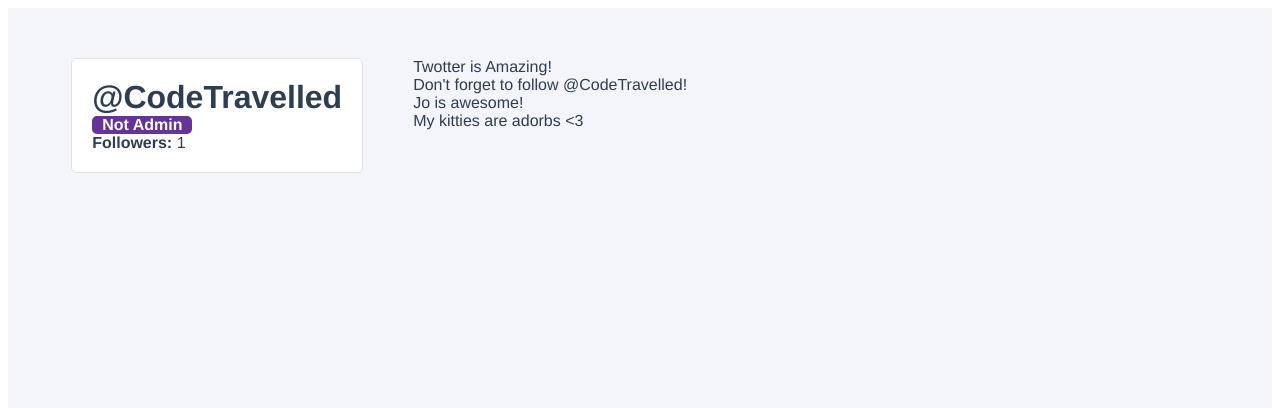
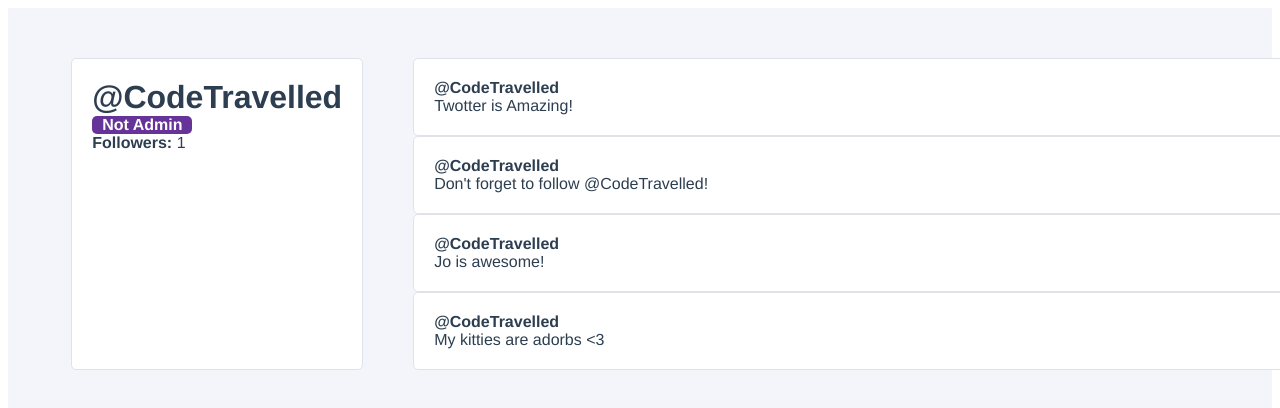
Before and after one commit to Rainbow-Ninja/Twotter, a Vue app: page / in a window 1280 px wide. Shown: the top 408 px of the page. Built offline with nearby package versions, Linux system fonts and the light colour scheme.

Commit message:
separate out twoot item

```diff
--- /dev/null
+++ b/src/components/TwootItem.vue
@@ -0,0 +1,48 @@
+<template>
+    <div class="twoot-item">
+        <div class="user-profile__twoot">
+            <div class="twoot-item__user">
+                @{{ username }}
+            </div>
+            <div class="twoot-item__content">
+                {{ twoot.content }}
+            </div>
+        </div>
+    </div>
+</template>
+
+<script>
+export default {
+    name: "TwootItem",
+    props: {
+        username: {
+            type: String,
+            required: true
+        },
+        twoot: {
+            type: Object,
+            required: true
+        }
+    }
+};
+</script>
+
+<style>
+.twoot-item {
+    padding: 20px;
+    background-color: white;
+    border-radius: 5px;
+    border: 1px solid #DFE3E8;
+    box-sizing: border-box;
+    cursor: pointer;
+    transition: all 0.25s ease;
+}
+
+.twoot-item:hover {
+    transform: scale(1.1, 1.1);
+}
+
+.twoot-item__user {
+    font-weight: bold;
+}
+</style>
--- a/src/components/UserProfile.vue
+++ b/src/components/UserProfile.vue
@@ -11,16 +11,17 @@
         </div>
       </div>
       <div class="user-profile__twoots-wrapper">
-        <div class="user-profile__twoot" v-for="twoot in user.twoots" :key="twoot.id">
-            {{ twoot.content }}
-        </div>
+        <TwootItem v-for="twoot in user.twoots" :key="twoot.id" :username="user.username" :twoot="twoot" />
       </div>
     </div>
 </template>
 
 <script>
+import TwootItem from "./TwootItem";
+
 export default {
   name: 'UserProfile',
+  components: { TwootItem },
   data() {
     return {
       followers: 0,
```
